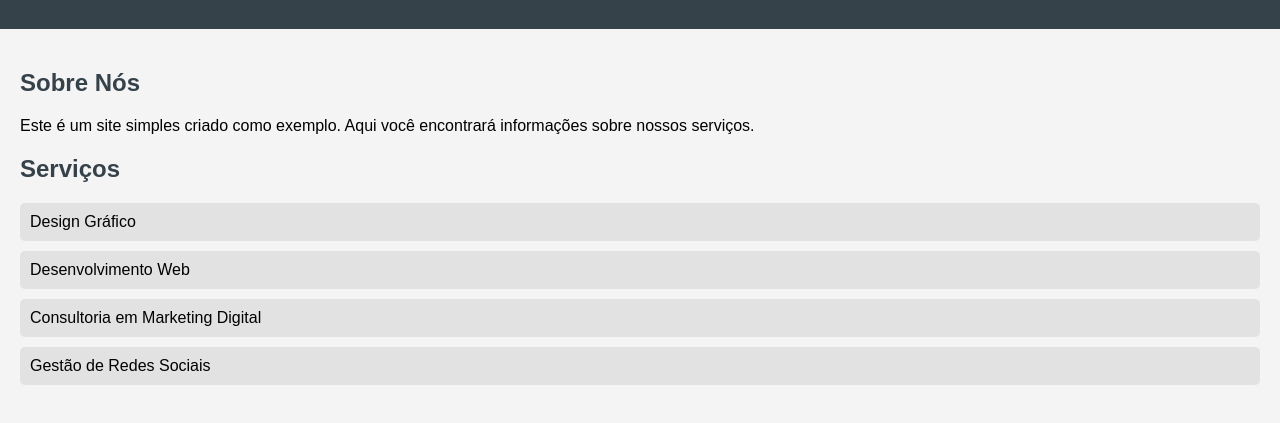
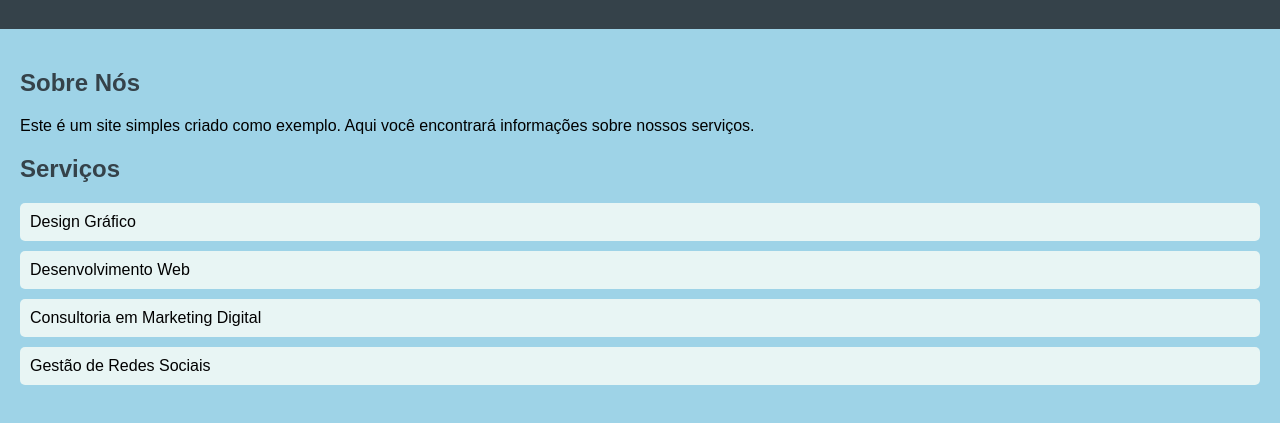
Before and after one commit to kincki1/trabalho-de-coisa, a plain HTML site: page index.html in a window 1280 px wide. Shown: the part 71-494 px from the top of the page. Drawn offline with Linux system fonts and the light colour scheme.

Commit message:
cores html

```diff
--- a/index.html
+++ b/index.html
@@ -9,7 +9,7 @@
             font-family: Arial, sans-serif;
             margin: 0;
             padding: 0;
-            background-color: #f4f4f4;
+            background-color: #9ed3e7;
         }
         header {
             background: #35424a;
@@ -28,7 +28,7 @@
             padding: 0;
         }
         li {
-            background: #e2e2e2;
+            background: #e8f5f4;
             margin: 10px 0;
             padding: 10px;
             border-radius: 5px;
```
